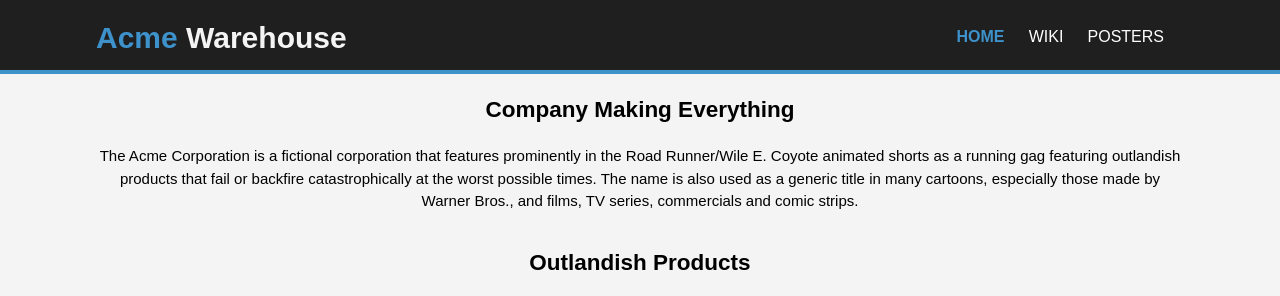
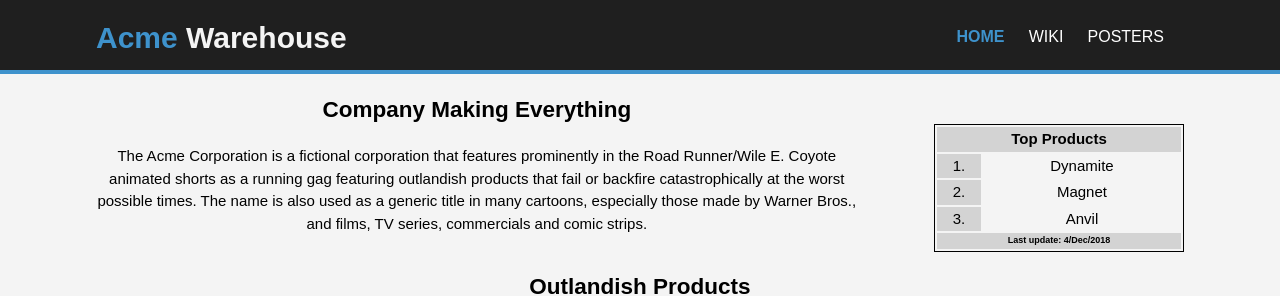
Before and after one commit to DV1X3R/tti-computer-science, a plain HTML site: page IV. Fourth Year/web-application-development-tools/tsi-web/index.html in a window 1280 px wide. Shown: the top 296 px of the page. Drawn offline with Linux system fonts and the light colour scheme.

Commit message:
WEB: exercise 1 corrections

```diff
--- a/IV. Fourth Year/web-application-development-tools/tsi-web/index.html
+++ b/IV. Fourth Year/web-application-development-tools/tsi-web/index.html
@@ -6,10 +6,20 @@
     <meta http-equiv="X-UA-Compatible" content="IE=edge">
     <meta name="keywords" content="tsi,html,acme,page">
     <meta name="description" content="HTML page made for TSI Assignment">
-    <meta name="author" content="dv1x3r">
+    <meta name="author" content="https://github.com/dv1x3r">
     <title>Acme Warehouse | Home</title>
     <meta name="viewport" content="width=device-width, initial-scale=1">
     <link rel="stylesheet" type="text/css" media="screen" href="./styles.css" />
+    <style>
+        body {
+            font-family: Arial, Helvetica, sans-serif;
+            font-size: 15px;
+            line-height: 1.5;
+            margin: 0 0 70px 0;
+            padding: 0;
+            background-color: #f4f4f4;
+        }
+    </style>
 </head>
 
 <body>
@@ -31,12 +41,51 @@
 
         <section id="section-introduction">
             <div class="container">
-                <h2>Company Making Everything</h2>
-                <p>The Acme Corporation is a fictional corporation that features prominently in the Road Runner/Wile E.
-                    Coyote animated shorts as a running gag featuring outlandish products that fail or backfire
-                    catastrophically at the worst possible times. The name is also used as a generic title in many
-                    cartoons, especially those made by Warner Bros., and films, TV series, commercials and comic
-                    strips.</p>
+                <div id="introduction-data">
+                    <h2>Company Making Everything</h2>
+                    <p>The Acme Corporation is a fictional corporation that features prominently in the Road
+                        Runner/Wile E.
+                        Coyote animated shorts as a running gag featuring outlandish products that fail or backfire
+                        catastrophically at the worst possible times. The name is also used as a generic title in many
+                        cartoons, especially those made by Warner Bros., and films, TV series, commercials and comic
+                        strips.</p>
+                </div>
+
+                <aside>
+                    <table style="border: 1px solid black; width: 250px">
+                        <colgroup>
+                            <col style="background-color:lightgray" />
+                            <col />
+                        </colgroup>
+
+                        <thead>
+                            <tr>
+                                <th colspan="2">Top Products</th>
+                            </tr>
+                        </thead>
+
+                        <tbody>
+                            <tr>
+                                <td>1.</td>
+                                <td>Dynamite</td>
+                            </tr>
+                            <tr>
+                                <td>2.</td>
+                                <td>Magnet</td>
+                            </tr>
+                            <tr>
+                                <td>3.</td>
+                                <td>Anvil</td>
+                            </tr>
+                        </tbody>
+
+                        <tfoot style="font-size: 9px">
+                            <tr>
+                                <th colspan="2">Last update: 4/Dec/2018</th>
+                            </tr>
+                        </tfoot>
+                    </table>
+                </aside>
             </div>
         </section>
 
@@ -45,21 +94,22 @@
                 <h2>Outlandish Products</h2>
                 <div class="box">
                     <img src="https://cdn.shopify.com/s/files/1/2174/7307/products/ACMEInventorySeries_Dynamite_FringeFocus_Large_3dec3436-e55d-4b7b-bd9a-36825e71cd38_820x.png"
-                        alt="ACME Dynamite image">
+                        alt="ACME Dynamite RED">
                     <h3>ACME Dynamite</h3>
                     <p>Can be used as an activation to attach to explosives.</p>
                 </div>
                 <div class="box">
                     <img src="https://cdn.shopify.com/s/files/1/2174/7307/products/ACMEInventorySeries_Magnet_FringeFocus_Large_df22d76c-1009-46b7-8cfa-ddfb00cb08c9_820x.png"
-                        alt="ACME Magnet image">
+                        alt="ACME Magnet RED">
                     <h3>ACME Magnet</h3>
                     <p>Makes Birds have... literally... magnetic personalities!</p>
                 </div>
                 <div class="box">
                     <img src="https://cdn.shopify.com/s/files/1/2174/7307/products/ACMEInventorySeries_Anvil_FringeFocus_Large_35eae28c-81d0-4e4f-87e6-dfaff3983278_820x.png"
-                        alt="ACME Anvil image">
+                        alt="ACME Anvil RED">
                     <h3>ACME Anvil</h3>
-                    <p>Uses of ACME Anvils are not limited to metalsmiths, they also can be dropped on road runner's
+                    <p>Uses of ACME Anvils are not limited to metalsmiths, they also can be dropped on road
+                        runner's
                         heads.</p>
                 </div>
             </div>
--- a/IV. Fourth Year/web-application-development-tools/tsi-web/styles.css
+++ b/IV. Fourth Year/web-application-development-tools/tsi-web/styles.css
@@ -1,12 +1,3 @@
-body {
-    font-family: Arial, Helvetica, sans-serif;
-    font-size: 15px;
-    line-height: 1.5;
-    margin: 0 0 70px 0;
-    padding: 0;
-    background-color: #f4f4f4;
-}
-
 header, footer {
     background-color: #1f1f1f;
     border-color: #3E92CC;
@@ -79,6 +70,16 @@
     text-align: center;
 }
 
+#section-introduction #introduction-data {
+    float: left;
+    width: 70%;
+}
+
+#section-introduction aside {
+    float: right;
+    margin-top: 50px;
+}
+
 #section-products {
     text-align: center;
 }
```
